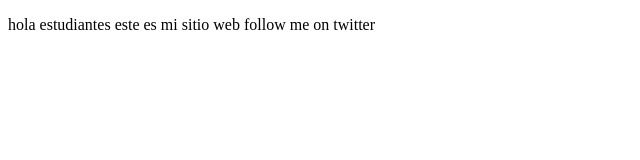
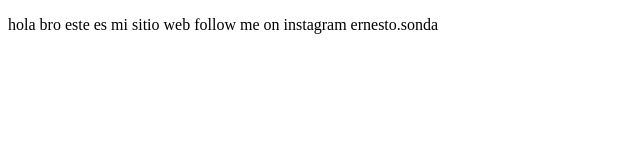
Before and after one commit to sonmedtech/proyectoDemoCursoPrework, a plain HTML site: page index.html in a window 1280 px wide. Shown: the whole page, without its empty margins (0-640 px from the left). Drawn offline with Linux system fonts and the light colour scheme.

Commit message:
cambios agregamos instagram

```diff
--- a/index.html
+++ b/index.html
@@ -7,8 +7,8 @@
 </head>
 <body>
     <p>
-        hola estudiantes este es mi sitio web
-        follow me on twitter
+        hola bro este es mi sitio web
+        follow me on instagram ernesto.sonda
     </p>
 </body>
 </html>
```
